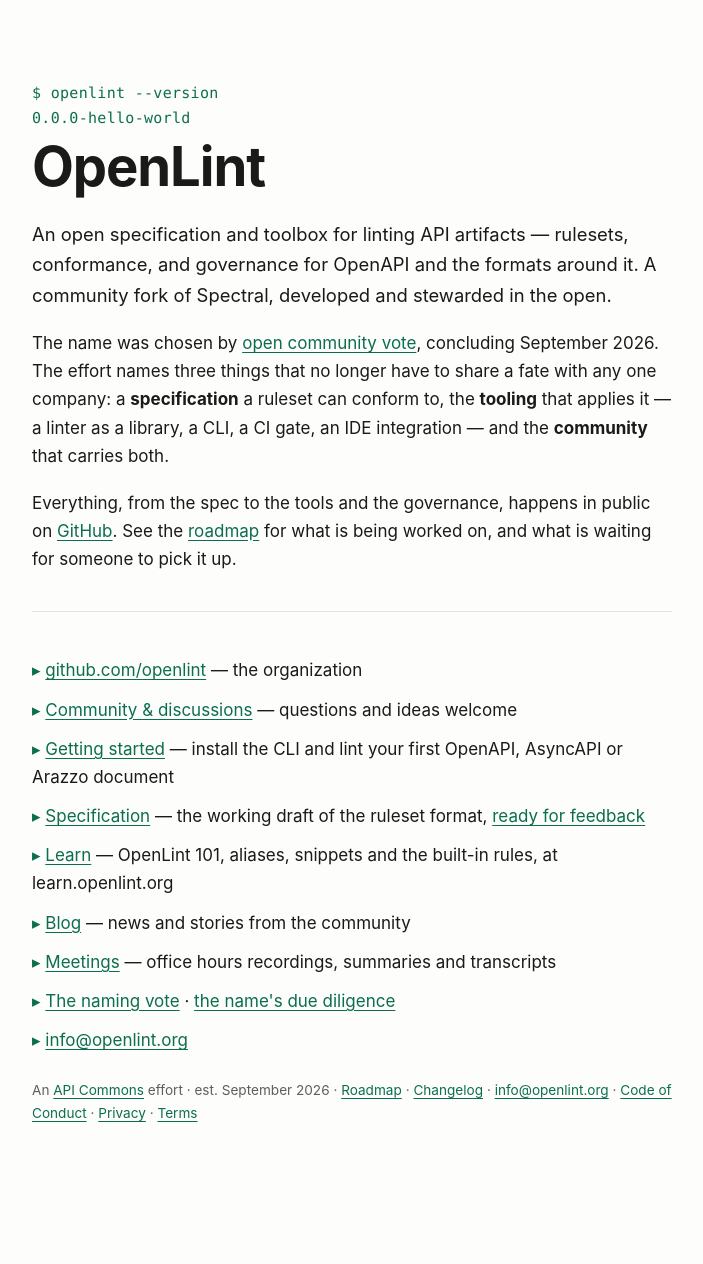
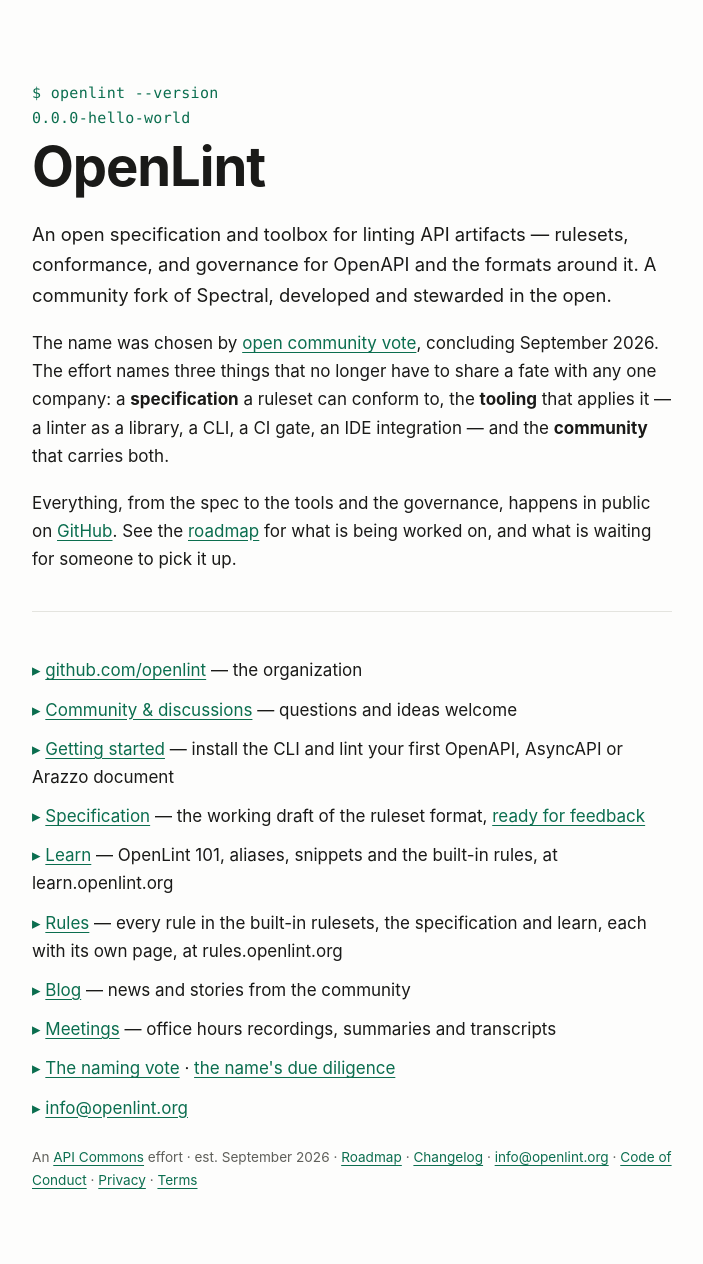
Before and after one commit to openlint/website, a Jekyll site: the page index.html, which Jekyll copies as it is, in a window 1280 px wide. Shown: the whole page, without its empty margins (288-991 px from the left). Built offline with Jekyll 4.4.1, drawn with Linux system fonts in a browser that asks for light colours; before the commit the page ends 1197 px from its top, so only the background shows below that.

Commit message:
Link rules.openlint.org from the home page
Co-Authored-By: Claude Opus 5.5 <noreply@anthropic.com>

```diff
--- a/index.html
+++ b/index.html
@@ -70,6 +70,7 @@
     <li><a href="https://docs.openlint.org/getting-started/">Getting started</a> — install the CLI and lint your first OpenAPI, AsyncAPI or Arazzo document</li>
     <li><a href="https://spec.openlint.org">Specification</a> — the working draft of the ruleset format, <a href="/blog/2026/10/22/draft-specification-ready-for-feedback/">ready for feedback</a></li>
     <li><a href="https://learn.openlint.org">Learn</a> — OpenLint 101, aliases, snippets and the built-in rules, at learn.openlint.org</li>
+    <li><a href="https://rules.openlint.org">Rules</a> — every rule in the built-in rulesets, the specification and learn, each with its own page, at rules.openlint.org</li>
     <li><a href="/blog/">Blog</a> — news and stories from the community</li>
     <li><a href="/meetings/">Meetings</a> — office hours recordings, summaries and transcripts</li>
     <li><a href="https://github.com/api-commons/spotlight-spec/issues/39">The naming vote</a> · <a href="https://github.com/api-commons/spotlight-spec/issues/45">the name's due diligence</a></li>
```
